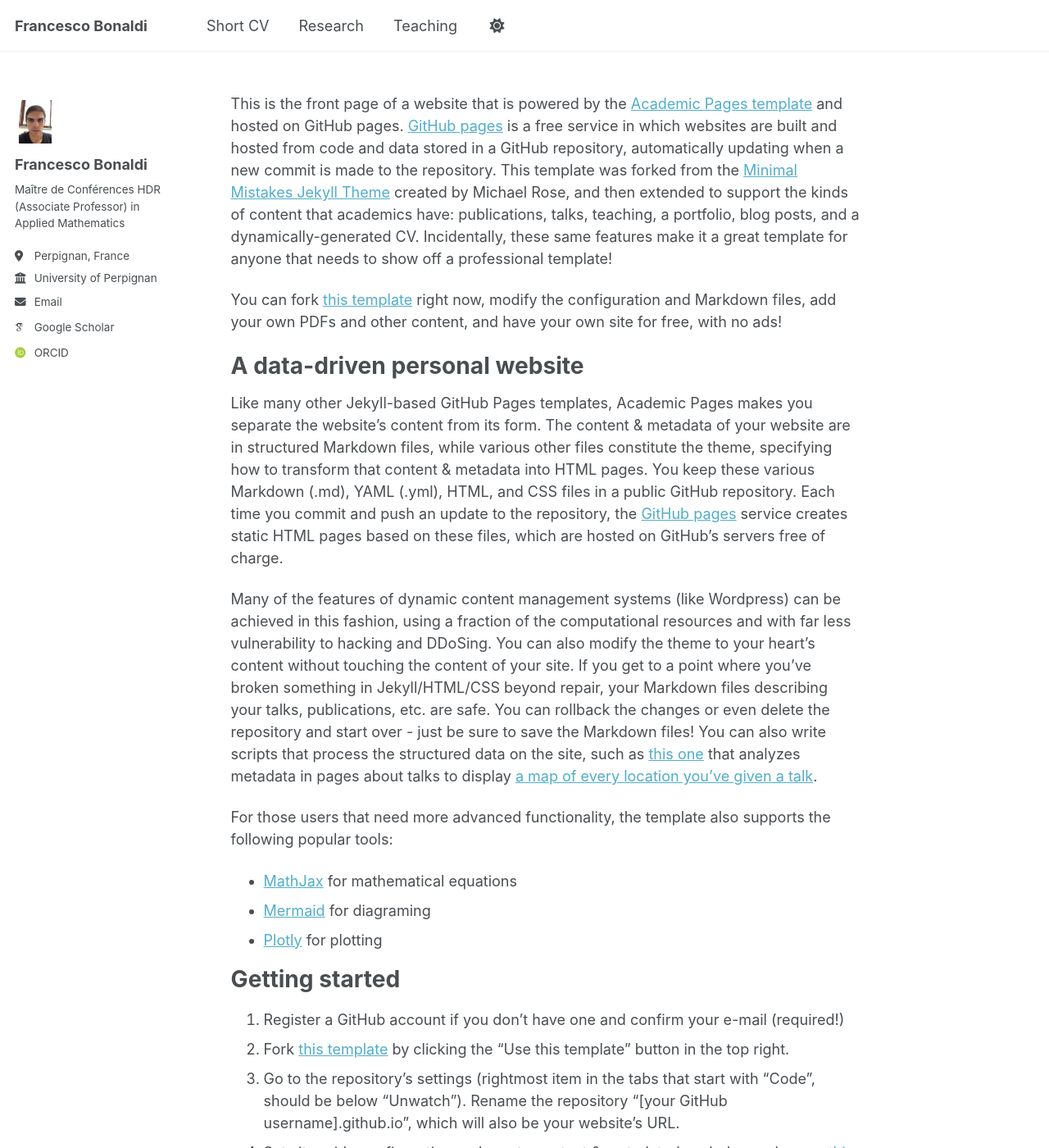
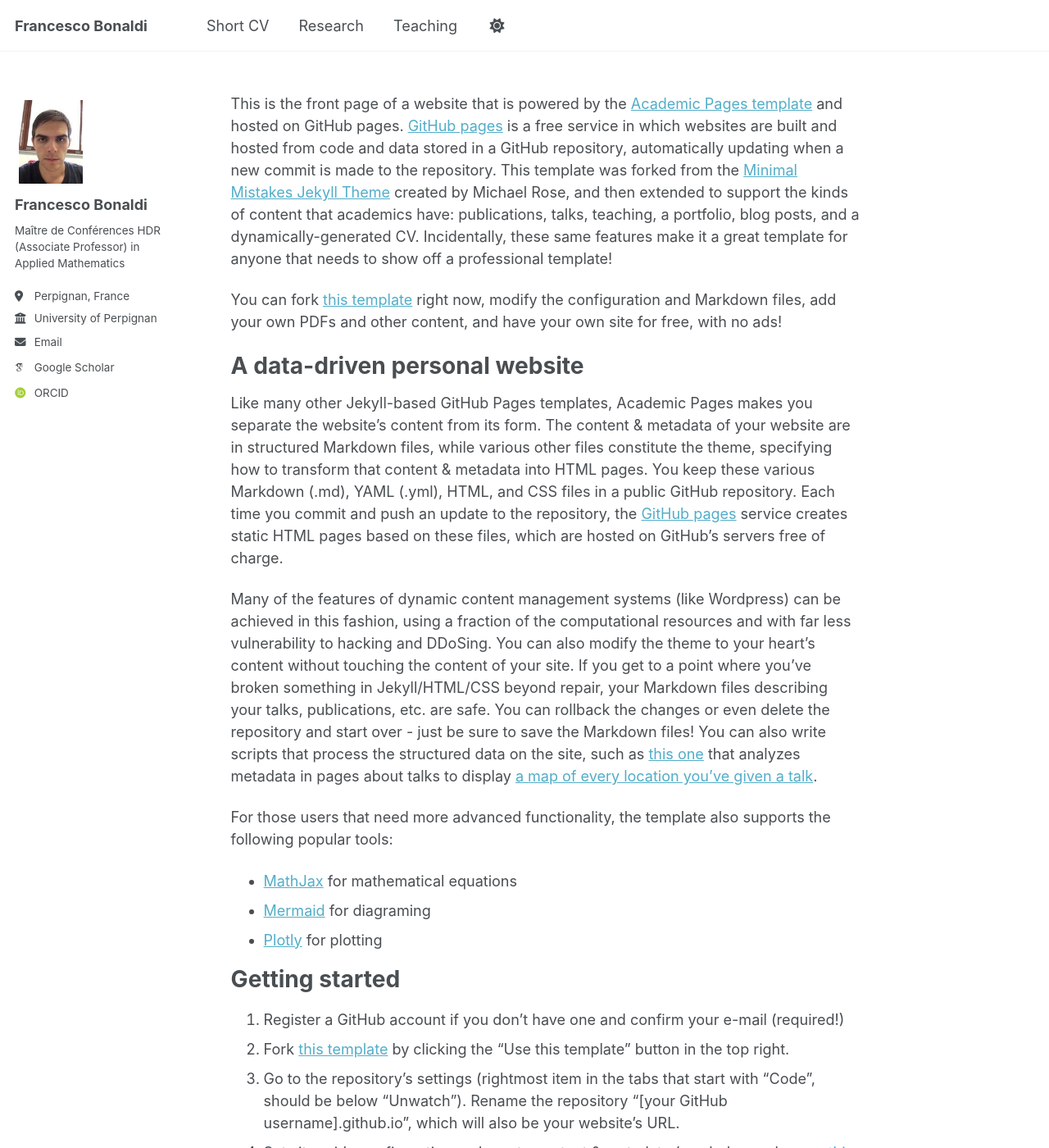
Before and after one commit to fbonaldi/fbonaldi.github.io, a Jekyll site: the page built from _pages/about.md, in a window 1280 px wide and 1400 px high. Shown: the whole window at 82% size. Built offline with Jekyll 4.4.1, drawn with Linux system fonts in a browser that asks for light colours; some web fonts are replaced; a script bundle is joined from its source files by our own code; library files that are not in the unit come from our copies.

Commit message:
Update _sidebar.scss

```diff
--- a/_sass/layout/_sidebar.scss
+++ b/_sass/layout/_sidebar.scss
@@ -83,7 +83,7 @@
 .author__avatar {
   display: table-cell;
   vertical-align: top;
-  width: 10px;
+  width: 36px;
   // set width only, for non-square avatars
   //height: 18px;
 
@@ -94,7 +94,7 @@
   }
 
   img {
-    max-width: 50px;
+    max-width: 87.5px;
     border-radius: 0%;
 
     @include breakpoint($large) {
```
